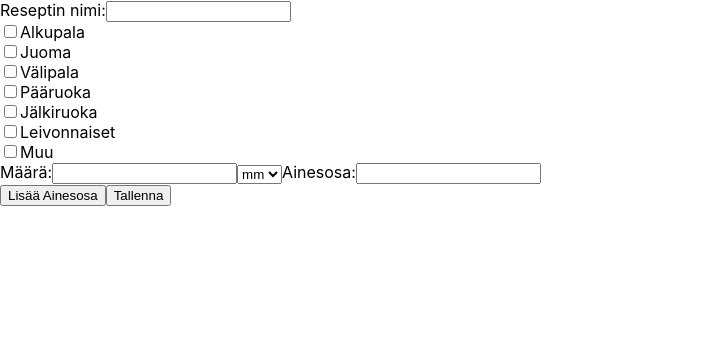
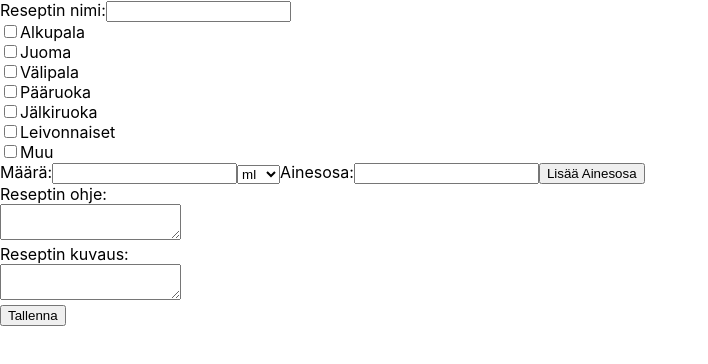
Before and after one commit to vann1/Reseptisovellus, a React (Create React App) app: page / in a window 1280 px wide. Shown: the top 364 px of the page, without its empty margins (0-708 px from the left). Built offline with nearby package versions, Linux system fonts and the light colour scheme.

Commit message:
ohje ja kuvaus kenttä + varmistukset

```diff
--- a/src/UusiResepti.js
+++ b/src/UusiResepti.js
@@ -1,16 +1,33 @@
 import React, { useState } from 'react';
 
 const RuokaKategoria = () => {
-  //Consti setterit jne
+  //Muuttujat
   const [RecipeCategory, setRecipeCategory] = useState(null);
   const [IngAmount, setIngAmount] = useState('');
-  const [IngMeasure, setIngMeasure] = useState('option1');
+  const [IngMeasure, setIngMeasure] = useState('ml');
   const [IngName, setIngName] = useState('');
   const [RecipeName, setRecipeName] = useState('');
   const [Ingredients, setIngredients] = useState([]);
-  //Vaihtoehdot kategorialle ja optionsseille
+  const [RecipeDesc, setRecipeDesc] = useState('');
+  const [RecipeGuide, setRecipeGuide] = useState('');
+  //Vaihtoehdot kategorialle ja ainesosan mitalle
   const Kategoria = ['Alkupala', 'Juoma', 'Välipala', 'Pääruoka', 'Jälkiruoka', 'Leivonnaiset', 'Muu'];
-  const options = ['mm', 'tl', 'rkl', 'dl', 'l', 'g', 'kg', 'kpl'];
+  const options = ['ml', 'tl', 'rkl', 'dl', 'l', 'kkp' ,'g', 'kg', 'kpl'];
+  /*Mitat:
+  Tilavuus:
+  ml = millilitra 1ml
+  tl = teelusikka 5ml
+  rkl = ruokalusikka 15ml
+  dl= desilitra 100ml
+  kkp = kahvikuppi 150ml / 1,5 dl
+  l = litra = 1000 ml / 10 dl
+  Paino:
+  g = gramma 1g
+  kg = kilogramma 1000g
+  Muut:
+  kpl = kappale
+  */
+
 
   //use state changerit
   const CategoryChange = (option) => {
@@ -34,20 +51,55 @@ const RuokaKategoria = () => {
     setRecipeName(event.target.value);
   };
 
-  //Ainesosan lisääminen
+  const RecipeDescChange = (event) =>{
+    setRecipeDesc(event.target.value);
+  };
+
+  const RecipeGuideChange = (event) => {
+    setRecipeGuide(event.target.value)
+  }
+
+  //Ainesosan lisääminen Varmistaa että inputit eivät ole tyhjiä
   const addIngredient = () => {
+    if (IngAmount) {
+      if (IngName){
       setIngredients([...Ingredients, { IngAmount, IngMeasure, IngName }]);
       setIngAmount('');
-    setIngMeasure('option1');
+      setIngMeasure('ml');
       setIngName('');
+    } else{
+      alert('Ainesosan nimi puuttuu');
+    }
+    } else {
+      alert('Ainesosan määrä puuttuu');
+    }
   };
 
 
   //Heittää consoleen mitä tallentuu, tietokanta yhteys myöhemmin
+  //Varmistaa että kentät eivät ole tyhjiä
   const TallennaBtnClick = () => {
+    if (RecipeName) {
+      if (RecipeCategory){
+        if(Ingredients.length > 0){
+          if(RecipeGuide){
           console.log('Reseptin nimi: ', RecipeName);
           console.log('Reseptin kategoria: ', RecipeCategory);
           console.log('Ainesosat: ', Ingredients);
+          console.log('Reseptin ohje: ', RecipeGuide);
+          console.log('Reseptin kuvaus: ', RecipeDesc);
+          } else{
+            alert('Reseptin ohje puuttuu');
+          }
+        } else {
+          alert('Reseptillä pitää olla vähintään 1 ainesosa.');
+        }
+      } else {
+        alert('Reseptin kategoria puuttuu!')
+      }
+    } else {
+      alert('Reseptin nimi puuttuu!');
+    }
   };
 
   return (
@@ -104,10 +156,20 @@ const RuokaKategoria = () => {
           <label>Ainesosa:</label>
           <input type="text" value={IngName} onChange={IngNameChange} />
         </div>
-      </div>
         <button type="button" onClick={addIngredient}>
         Lisää Ainesosa
         </button>
+      </div>
+      <div>
+        <label>Reseptin ohje:</label>
+      <div>
+        <textarea type="text" value={RecipeGuide} onChange={RecipeGuideChange}></textarea>
+      </div>
+       <label>Reseptin kuvaus:</label>
+       <div>
+       <textarea type="text" value={RecipeDesc} onChange={RecipeDescChange}></textarea>
+       </div>
+      </div>
       <button type="button" onClick={TallennaBtnClick}>
         Tallenna
       </button>
```
Lines whose indentation alone changed are shown as unchanged.
